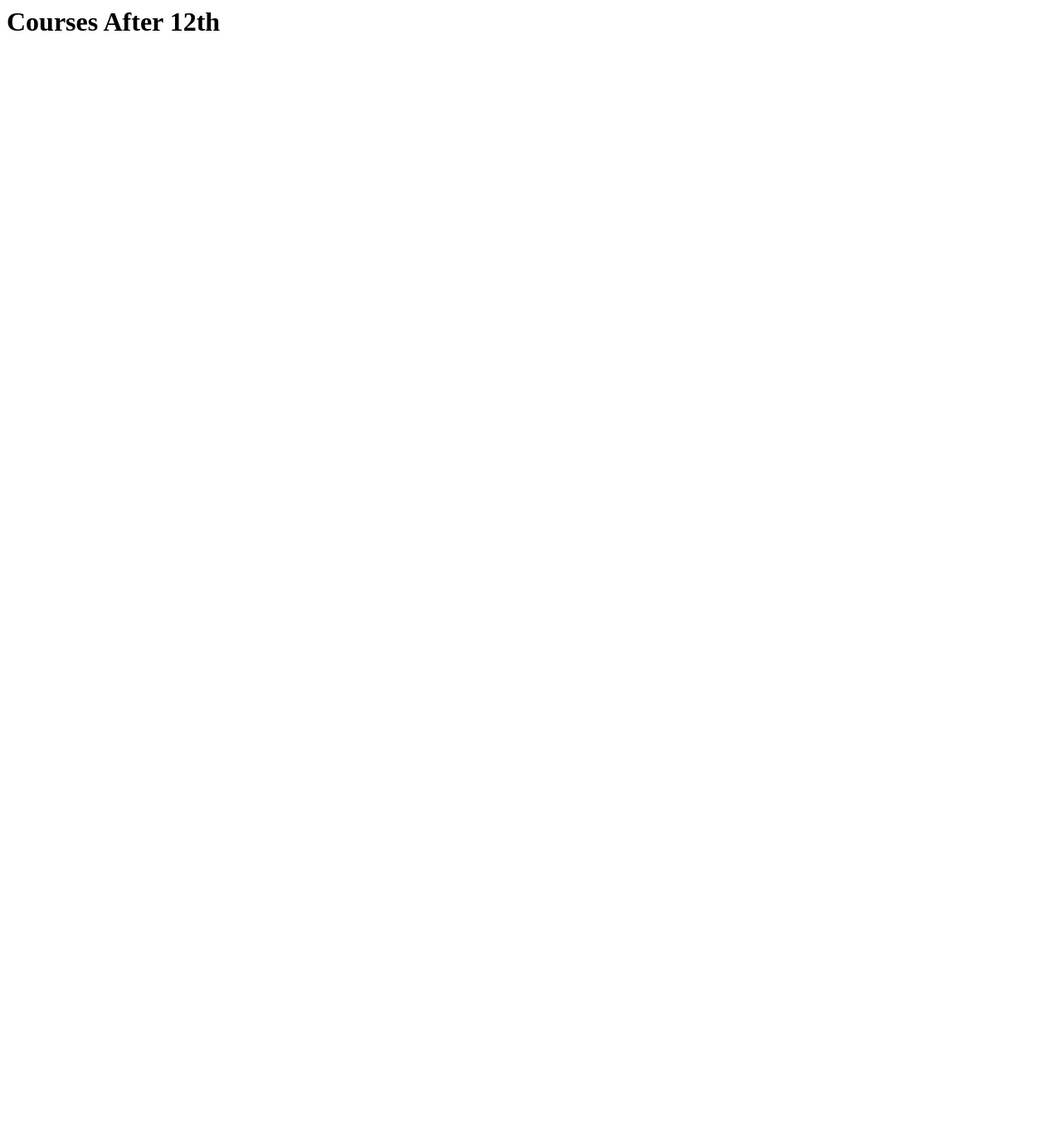
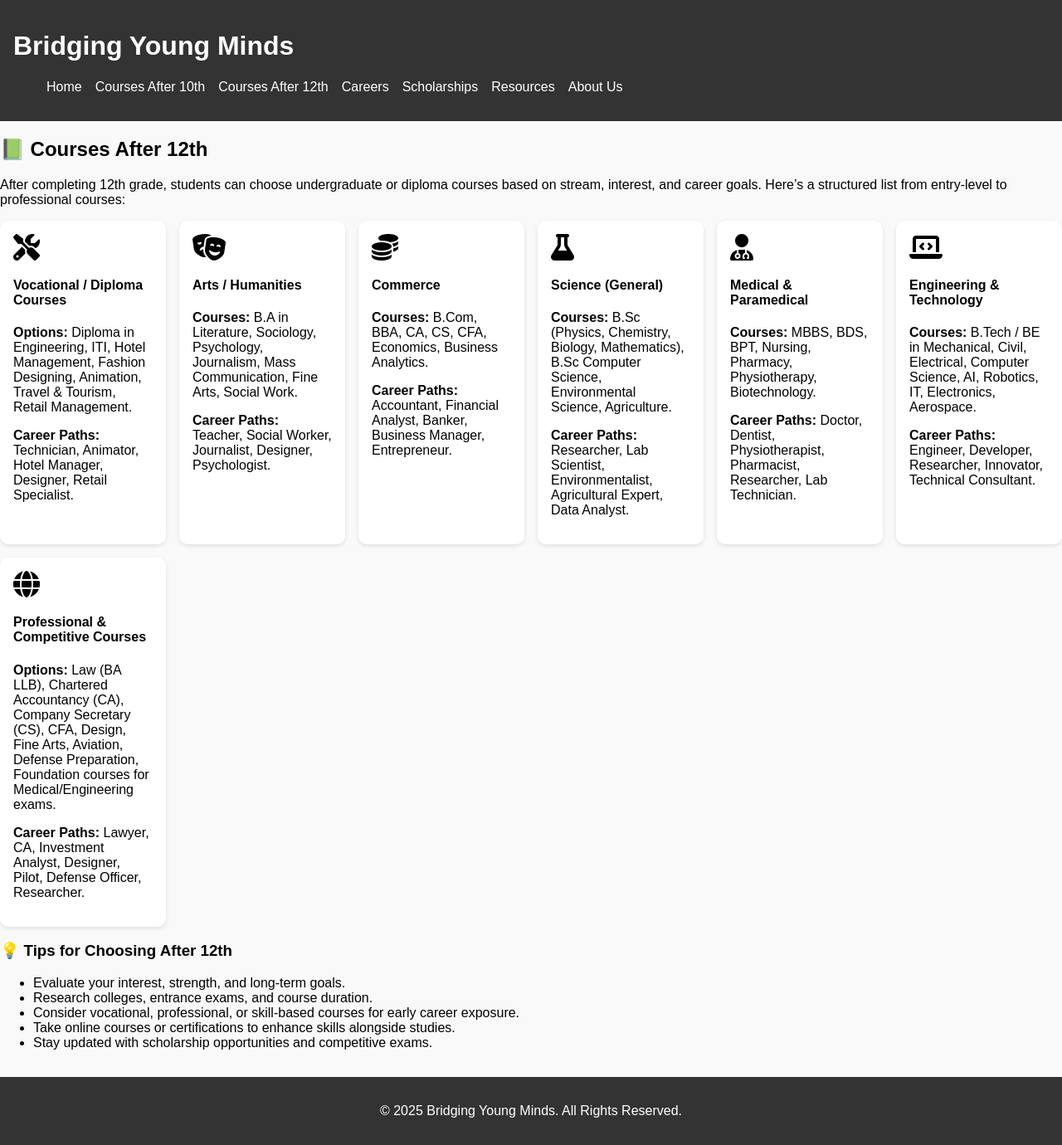
Before and after one commit to aswintechnology-max/service-learning, a plain HTML site: page after12th.html in a window 1280 px wide. Shown: the whole page at 83% size. Before the commit the page ends 800 px from the top, so only its background shows below. Drawn offline with nearby package versions, Linux system fonts and the light colour scheme.

Commit message:
Update after12th.html

```diff
--- a/after12th.html
+++ b/after12th.html
@@ -1 +1,107 @@
-<html><body><h1>Courses After 12th</h1></body></html>
+<!DOCTYPE html>
+<html lang="en">
+<head>
+<meta charset="UTF-8">
+<meta name="viewport" content="width=device-width, initial-scale=1.0">
+<title>Courses After 12th</title>
+<link rel="stylesheet" href="style.css">
+<link rel="stylesheet" href="https://cdnjs.cloudflare.com/ajax/libs/font-awesome/6.5.0/css/all.min.css"/>
+<link rel="stylesheet" href="https://cdnjs.cloudflare.com/ajax/libs/animate.css/4.1.1/animate.min.css"/>
+</head>
+<body>
+<header>
+  <h1 class="animate_animated animate_fadeInDown">Bridging Young Minds</h1>
+  <nav>
+    <ul>
+      <li><a href="index.html">Home</a></li>
+      <li><a href="after10th.html">Courses After 10th</a></li>
+      <li><a href="after12th.html" class="active">Courses After 12th</a></li>
+      <li><a href="careers.html">Careers</a></li>
+      <li><a href="scholarships.html">Scholarships</a></li>
+      <li><a href="resources.html">Resources</a></li>
+      <li><a href="about.html">About Us</a></li>
+    </ul>
+  </nav>
+</header>
+
+<main>
+<h2 class="animate_animated animate_fadeInUp">📗 Courses After 12th</h2>
+<p>After completing 12th grade, students can choose undergraduate or diploma courses based on stream, interest, and career goals. Here’s a structured list from entry-level to professional courses:</p>
+
+<div class="cards">
+
+<!-- Vocational / Diploma Courses -->
+<div class="card animate_animated animate_zoomIn">
+  <i class="fas fa-tools fa-2x"></i>
+  <h4>Vocational / Diploma Courses</h4>
+  <p><strong>Options:</strong> Diploma in Engineering, ITI, Hotel Management, Fashion Designing, Animation, Travel & Tourism, Retail Management.</p>
+  <p><strong>Career Paths:</strong> Technician, Animator, Hotel Manager, Designer, Retail Specialist.</p>
+</div>
+
+<!-- Arts / Humanities -->
+<div class="card animate_animated animate_zoomIn">
+  <i class="fas fa-theater-masks fa-2x"></i>
+  <h4>Arts / Humanities</h4>
+  <p><strong>Courses:</strong> B.A in Literature, Sociology, Psychology, Journalism, Mass Communication, Fine Arts, Social Work.</p>
+  <p><strong>Career Paths:</strong> Teacher, Social Worker, Journalist, Designer, Psychologist.</p>
+</div>
+
+<!-- Commerce -->
+<div class="card animate_animated animate_zoomIn">
+  <i class="fas fa-coins fa-2x"></i>
+  <h4>Commerce</h4>
+  <p><strong>Courses:</strong> B.Com, BBA, CA, CS, CFA, Economics, Business Analytics.</p>
+  <p><strong>Career Paths:</strong> Accountant, Financial Analyst, Banker, Business Manager, Entrepreneur.</p>
+</div>
+
+<!-- Science (General) -->
+<div class="card animate_animated animate_zoomIn">
+  <i class="fas fa-flask fa-2x"></i>
+  <h4>Science (General)</h4>
+  <p><strong>Courses:</strong> B.Sc (Physics, Chemistry, Biology, Mathematics), B.Sc Computer Science, Environmental Science, Agriculture.</p>
+  <p><strong>Career Paths:</strong> Researcher, Lab Scientist, Environmentalist, Agricultural Expert, Data Analyst.</p>
+</div>
+
+<!-- Medical / Paramedical -->
+<div class="card animate_animated animate_zoomIn">
+  <i class="fas fa-user-md fa-2x"></i>
+  <h4>Medical & Paramedical</h4>
+  <p><strong>Courses:</strong> MBBS, BDS, BPT, Nursing, Pharmacy, Physiotherapy, Biotechnology.</p>
+  <p><strong>Career Paths:</strong> Doctor, Dentist, Physiotherapist, Pharmacist, Researcher, Lab Technician.</p>
+</div>
+
+<!-- Engineering / Technical -->
+<div class="card animate_animated animate_zoomIn">
+  <i class="fas fa-laptop-code fa-2x"></i>
+  <h4>Engineering & Technology</h4>
+  <p><strong>Courses:</strong> B.Tech / BE in Mechanical, Civil, Electrical, Computer Science, AI, Robotics, IT, Electronics, Aerospace.</p>
+  <p><strong>Career Paths:</strong> Engineer, Developer, Researcher, Innovator, Technical Consultant.</p>
+</div>
+
+<!-- Professional / Competitive -->
+<div class="card animate_animated animate_zoomIn">
+  <i class="fas fa-globe fa-2x"></i>
+  <h4>Professional & Competitive Courses</h4>
+  <p><strong>Options:</strong> Law (BA LLB), Chartered Accountancy (CA), Company Secretary (CS), CFA, Design, Fine Arts, Aviation, Defense Preparation, Foundation courses for Medical/Engineering exams.</p>
+  <p><strong>Career Paths:</strong> Lawyer, CA, Investment Analyst, Designer, Pilot, Defense Officer, Researcher.</p>
+</div>
+
+</div>
+
+<section class="tips animate_animated animate_fadeInUp">
+<h3>💡 Tips for Choosing After 12th</h3>
+<ul>
+<li>Evaluate your interest, strength, and long-term goals.</li>
+<li>Research colleges, entrance exams, and course duration.</li>
+<li>Consider vocational, professional, or skill-based courses for early career exposure.</li>
+<li>Take online courses or certifications to enhance skills alongside studies.</li>
+<li>Stay updated with scholarship opportunities and competitive exams.</li>
+</ul>
+</section>
+</main>
+
+<footer>
+<p>&copy; 2025 Bridging Young Minds. All Rights Reserved.</p>
+</footer>
+</body>
+</html>
```
